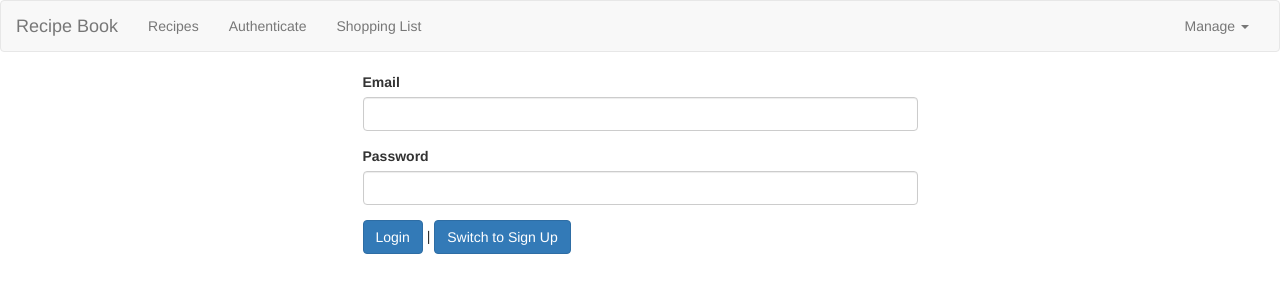
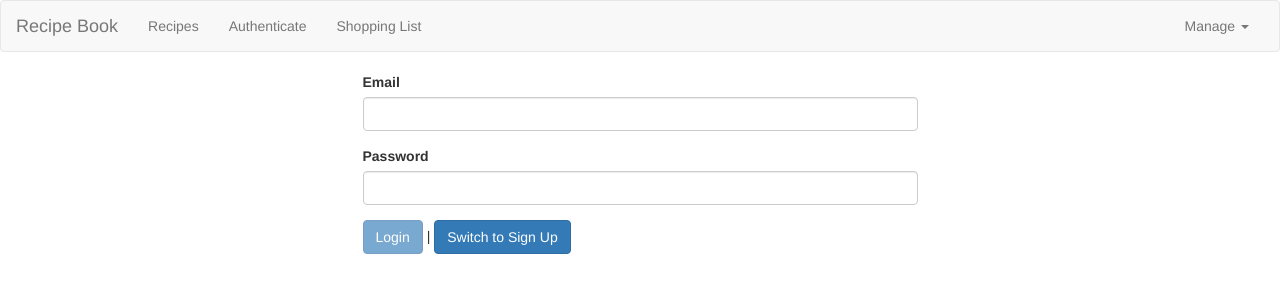
Before and after one commit to somiss14/cooking-manager, an Angular app: page /auth in a window 1280 px wide. Shown: the top 300 px of the page. Built offline with nearby package versions, Linux system fonts and the light colour scheme.

Commit message:
lesson 297

```diff
--- a/src/app/auth/auth.comonent.html
+++ b/src/app/auth/auth.comonent.html
@@ -1,16 +1,16 @@
 <div class="row">
   <div class="col-xs-12 col-md-6 col-md-offset-3">
-    <form>
+    <form [formGroup]="authForm" (ngSubmit)="onSubmit(authForm)">
       <div class="form-group">
         <label for="email">Email</label>
-        <input type="email" id="email" class="form-control">
+        <input type="email" id="email" class="form-control" formControlName="email">
       </div>
       <div class="form-group">
         <label for="password">Password</label>
-        <input type="password" id="password" class="form-control">
+        <input type="password" id="password" class="form-control" formControlName="password">
       </div>
       <div>
-        <button class="btn-primary btn" type="submit">{{ isLoginMode ? 'Login' : 'Sign Up' }}</button> |
+        <button class="btn-primary btn" type="submit" [disabled]="!authForm.valid">{{ isLoginMode ? 'Login' : 'Sign Up' }}</button> |
         <button class="btn-primary btn" type="button" (click)="onSwitchMode()">Switch to {{ isLoginMode ? 'Sign Up' : 'login' }}</button>
       </div>
     </form>
--- a/src/app/auth/auth.component.ts
+++ b/src/app/auth/auth.component.ts
@@ -1,13 +1,33 @@
-import {Component} from "@angular/core";
+import {Component, OnInit} from "@angular/core";
+import {FormControl, FormGroup, Validators} from "@angular/forms";
 
 @Component({
   selector: 'app-auth',
   templateUrl: './auth.comonent.html'
 })
-export class AuthComponent{
+export class AuthComponent implements OnInit{
   isLoginMode = true;
+  authForm: FormGroup;
+
+  ngOnInit() {
+    this.initForm();
+  }
 
   onSwitchMode() {
     this.isLoginMode = !this.isLoginMode;
   }
+
+  private initForm() {
+    let email = '';
+    let password = '';
+    this.authForm = new FormGroup({
+      'email': new FormControl(email, [Validators.required, Validators.email]),
+      'password': new FormControl(password, [Validators.required, Validators.minLength(6)])
+    })
+  }
+
+  onSubmit(form: FormGroup) {
+    console.log(form.value);
+    form.reset();
+  }
 }
```
